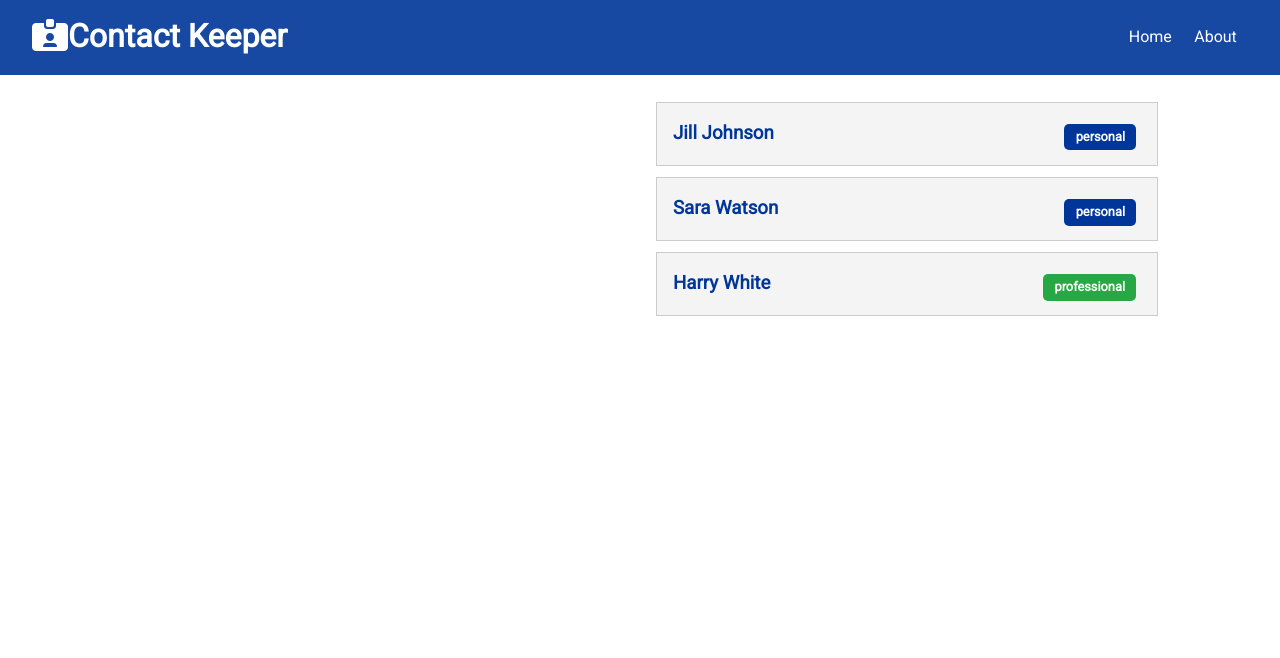
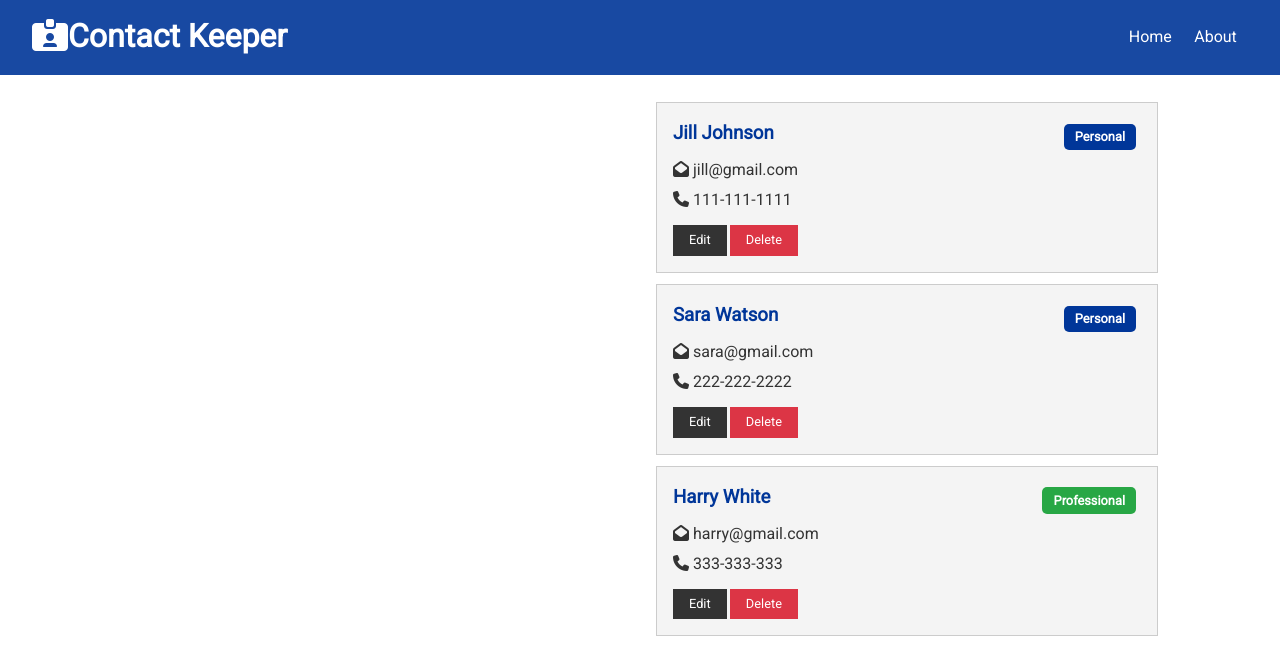
Before and after one commit to tunguyen-95/Contact-Manager-, a React (Create React App) app in the folder client/: page / in a window 1280 px wide. Shown: the top 658 px of the page. Built offline with nearby package versions, Linux system fonts and the light colour scheme.

Commit message:
add Contacts  and contactItem components

```diff
--- a/client/src/components/contacts/ContactItem.js
+++ b/client/src/components/contacts/ContactItem.js
@@ -1,5 +1,5 @@
 import React, { useContext } from 'react';
-
+import PropTypes from 'prop-types';
 const ContactItem = ({ contact }) => {
   const { id, name, email, phone, type } = contact;
 
@@ -14,11 +14,31 @@ const ContactItem = ({ contact }) => {
             (type === 'professional' ? 'badge-success' : 'badge-primary')
           }
         >
-          {type}
+          {type.charAt(0).toUpperCase() + type.slice(1)}
         </span>
       </h3>
+      <ul className="list">
+        {email && (
+          <li>
+            <i className="fas fa-envelope-open" /> {email}
+          </li>
+        )}
+        {phone && (
+          <li>
+            <i className="fas fa-phone" /> {phone}
+          </li>
+        )}
+      </ul>
+      <p>
+        <button className="btn btn-dark btn-sm">Edit</button>
+        <button className="btn btn-danger btn-sm">Delete</button>
+      </p>
     </div>
   );
 };
 
+ContactItem.propTypes = {
+  contact: PropTypes.object.isRequired
+};
+
 export default ContactItem;
```
